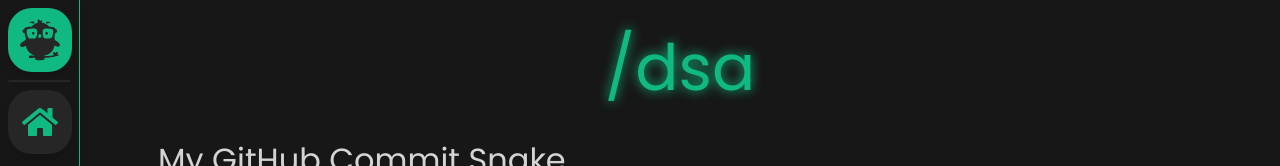
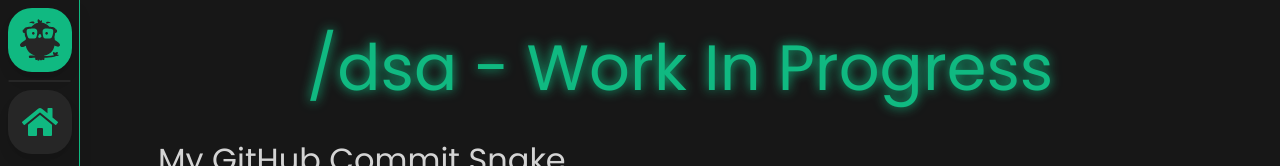
Before and after one commit to Shamanbenny/SneakyOwl, a Next.js app: page /dsa in a window 1280 px wide. Shown: the top 166 px of the page. Built offline with nearby package versions, Linux system fonts and the light colour scheme.

Commit message:
Minor update - 12/08/24

```diff
--- a/app/components/AboutTimeline.tsx
+++ b/app/components/AboutTimeline.tsx
@@ -157,7 +157,7 @@ const AboutTimeline = () => {
       title: "Polytechnic Foundation Program (PFP)",
       subtitle: "Singapore Polytechnic",
       content:
-        "Having scored well for his GCE &#34;N&#34;-Level Examination, I was given the opportunity to go through PFP in place of taking the GCE &#34;O&#34;-Level Examination.",
+        "Having scored well for my GCE &#34;N&#34;-Level Examination, I was given the opportunity to go through PFP in place of taking the GCE &#34;O&#34;-Level Examination.",
       year: "2017",
       icon: <FaGraduationCap />,
       color: "bg-emerald-500 dark:bg-emerald-600",
--- a/app/components/DSA.tsx
+++ b/app/components/DSA.tsx
@@ -37,7 +37,7 @@ const DSA = () => {
         >
           <div className="w-full text-center">
             <h1 className="pt-5 text-[4rem] text-emerald-700 drop-shadow-[0_0_6px] dark:text-emerald-500 max-sm:text-[3rem]">
-              /dsa
+              /dsa - Work In Progress
             </h1>
           </div>
 
```
